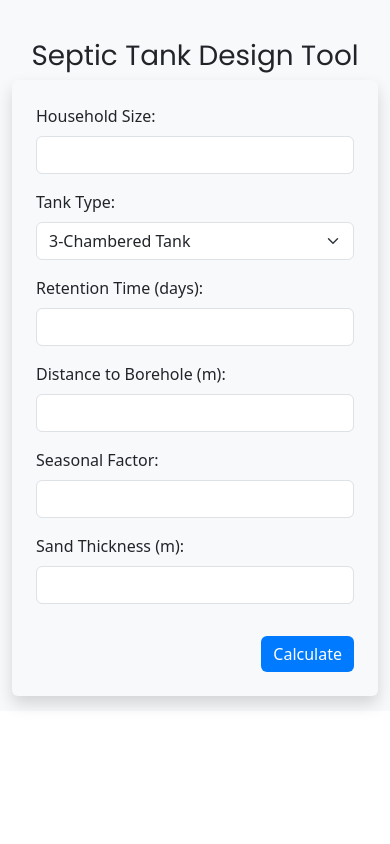
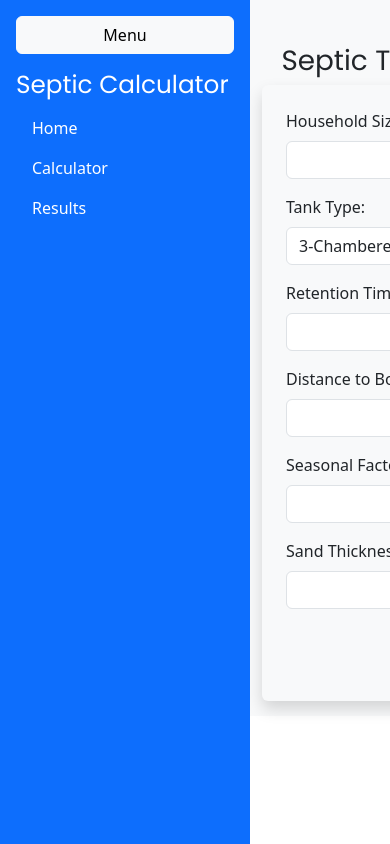
Before and after one commit to Annamaria9-coder/SepticTankCalculator, a Flask app: template app/templates/index.html in a window 390 px wide; the page is wider, and only the part inside the window is pictured. Run offline with Flask 3, Linux system fonts and the light colour scheme; the template is opened without the code that fills it, so the values that code supplies are empty.

Commit message:
Update index.html

```diff
--- a/app/templates/index.html
+++ b/app/templates/index.html
@@ -16,15 +16,18 @@
 <body>
 
 <!-- Responsive Sidebar -->
-<div class="sidebar d-flex flex-column flex-shrink-0 p-3 bg-light">
-    <button class="btn btn-primary d-md-none mb-3" id="toggle-sidebar">Menu</button>
-    <h2>Septic Calculator</h2>
-    <a href="/" class="nav-link">Home</a>
-    <a href="/calculate" class="nav-link">Calculator</a>
-    <a href="#" class="nav-link">Results</a> <!-- Prevent direct navigation -->
+<div class="d-flex flex-column flex-shrink-0 p-3 bg-primary text-white position-fixed" id="sidebar" style="width: 250px; height: 100vh;">
+    <button class="btn btn-light d-md-none mb-3" id="toggle-sidebar">Menu</button>
+    <h2 class="text-white">Septic Calculator</h2>
+    <nav class="nav nav-pills flex-column">
+        <a href="/" class="nav-link text-white">Home</a>
+        <a href="/calculate" class="nav-link text-white">Calculator</a>
+        <a href="#" class="nav-link text-white">Results</a> <!-- Prevent direct navigation -->
+    </nav>
 </div>
 
-<div class="container">
+<!-- Main Content -->
+<div class="container" style="margin-left: 250px; padding-top: 20px;">
     <h1 class="text-center mt-4">Septic Tank Design Tool</h1>
     <form action="/calculate" method="post" class="p-4 bg-light rounded shadow">
         <div class="row g-3">
@@ -65,11 +68,11 @@
 <!-- JavaScript for Sidebar Toggle -->
 <script>
     document.addEventListener('DOMContentLoaded', () => {
-        const sidebar = document.querySelector('.sidebar');
+        const sidebar = document.getElementById('sidebar');
         const toggleButton = document.getElementById('toggle-sidebar');
 
         toggleButton.addEventListener('click', () => {
-            sidebar.classList.toggle('hidden');
+            sidebar.classList.toggle('d-none');
         });
     });
 </script>
```
